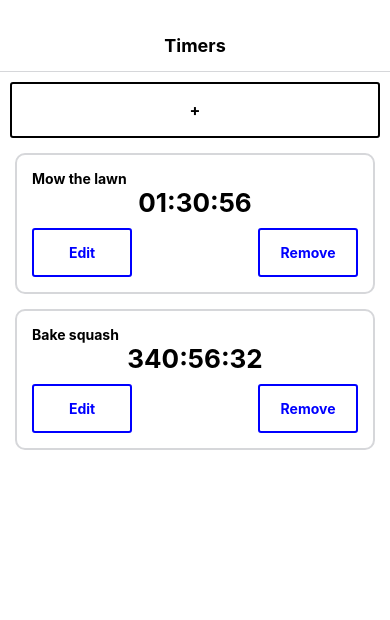
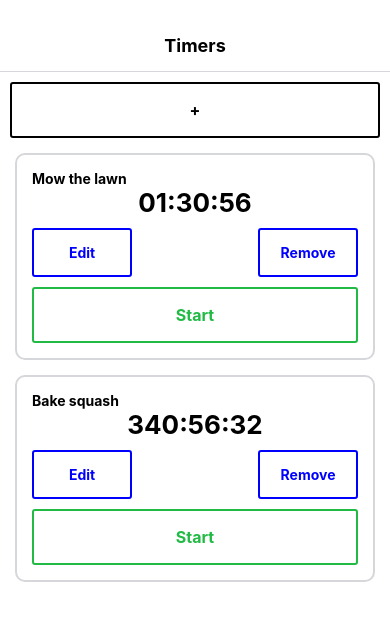
Before and after one commit to MateuszRostkowski/TimeTrackingApp, a React Native app: screen / in a window 390 px wide. Shown: the top 620 px of the page. Built offline with nearby package versions, Linux system fonts and the light colour scheme.

Commit message:
add start button to timer

```diff
--- a/components/Timer.js
+++ b/components/Timer.js
@@ -43,6 +43,7 @@ const Timer = ({ title, project, elapsed }) => {
         <TimerButton color="blue" small title="Edit" />
         <TimerButton color="blue" small title="Remove" />
       </ButtonGroup>
+      <TimerButton color="#21BA45" title="Start" />
     </TimerContainer>
   )
 }
```
